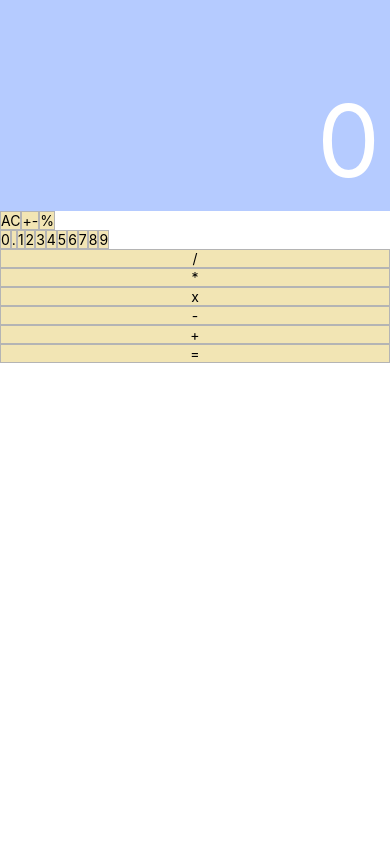
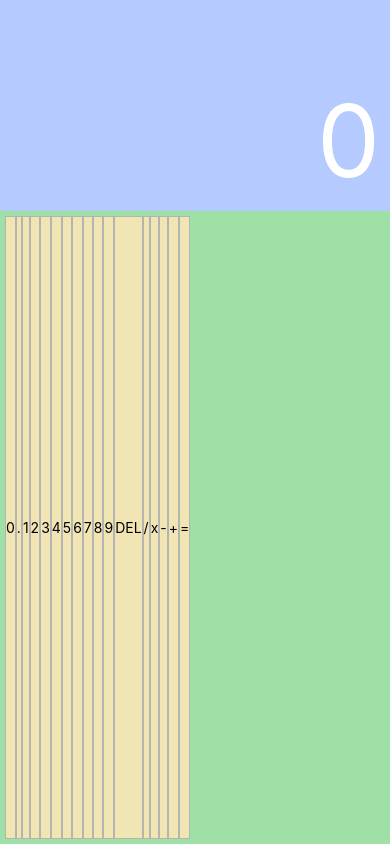
Before and after one commit to MatthieuNadeau96/RNCalculator, a React Native app: screen / in a window 390 px wide. Built offline with nearby package versions, Linux system fonts and the light colour scheme.

Commit message:
going to make it look more like android's calculator

```diff
--- a/App.js
+++ b/App.js
@@ -21,11 +21,6 @@
           <Text style={styles.displayText}>{displayValue}</Text>
         </View>
         <View style={styles.keyPad}>
-          <View style={styles.functionKeys}>
-            <Key title={'AC'} />
-            <Key title={'+-'} />
-            <Key title={'%'} />
-          </View>
           <View style={styles.digitKeys}>
             <Key title={'0'} />
             <Key title={'.'} />
@@ -40,8 +35,8 @@
             <Key title={'9'} />
           </View>
           <View style={styles.operationKeys}>
+            <Key title={'DEL'} />
             <Key title={'/'} />
-            <Key title={'*'} />
             <Key title={'x'} />
             <Key title={'-'} />
             <Key title={'+'} />
@@ -69,6 +64,12 @@
     color: '#ffffff',
   },
   keyPad: {
+    height: '75%',
+    backgroundColor: '#9ee0a5',
+    flexDirection: 'row',
+    flexWrap: 'wrap',
+    padding: 5,
+    flex: 1,
   },
   functionKeys: {
     flexDirection: 'row',
@@ -77,6 +78,6 @@
     flexDirection: 'row',
   },
   operationKeys: {
-    flexDirection: 'column',
+    flexDirection: 'row',
   },
 })
```
